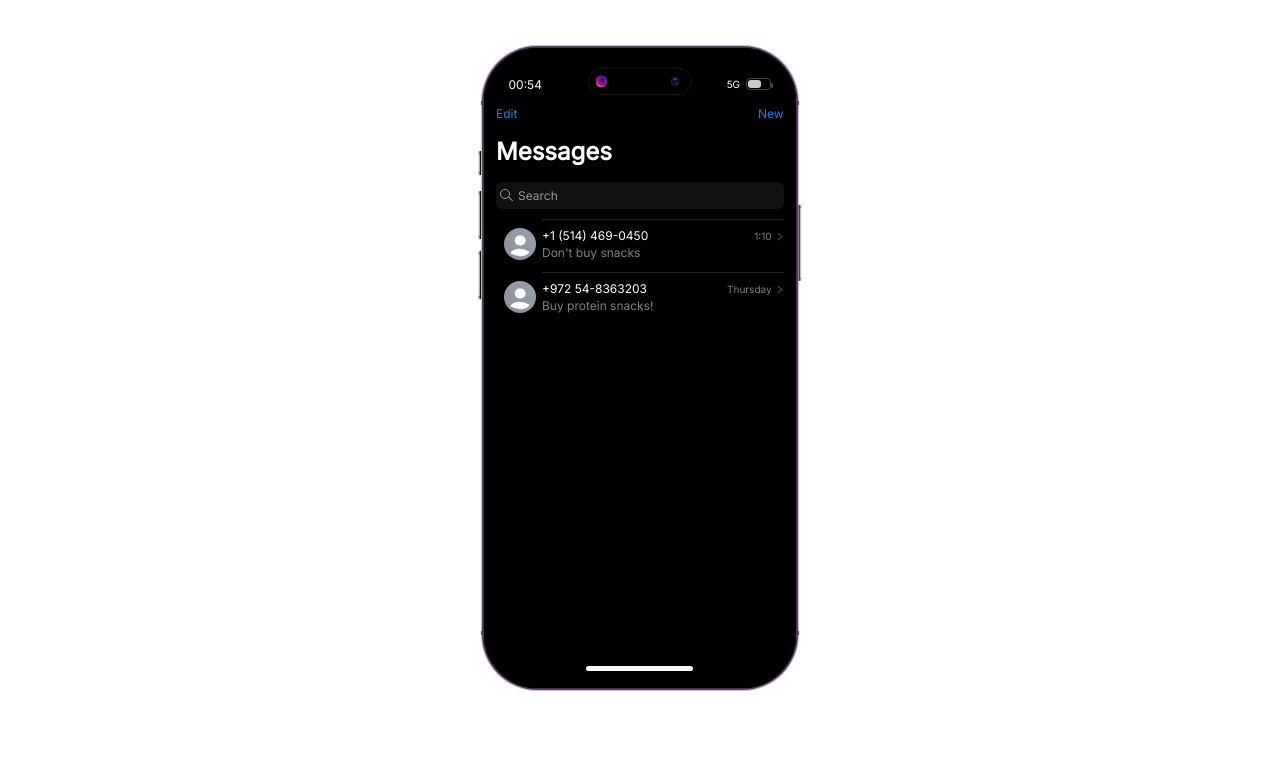
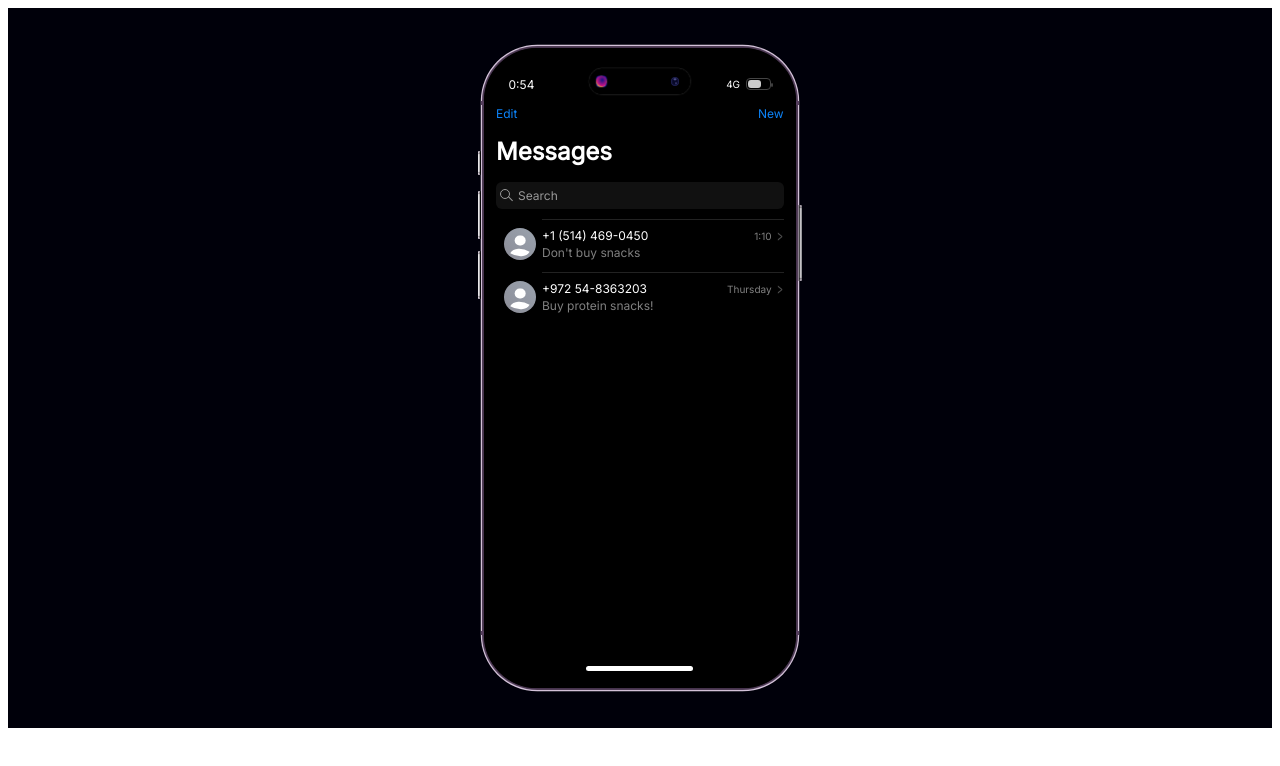
Before and after one commit to kfirprods/vue-iphone-imessage, a Vue app in the folder vue-iphone-imessage/: page / in a window 1280 px wide. Shown: the top 766 px of the page. Built offline with nearby package versions, Linux system fonts and the light colour scheme.

Commit message:
more vuey

```diff
--- a/vue-iphone-imessage/src/App.vue
+++ b/vue-iphone-imessage/src/App.vue
@@ -1,9 +1,35 @@
 <script setup lang="ts">
-import iphone from './components/iPhoneComponent.vue'
+import iPhone from './components/iPhoneComponent.vue'
+import iMessage from './components/iMessageAppComponent.vue'
+
+const conversations = [
+  {
+    sender: '+1 (514) 469-0450',
+    timestamp: '1:10',
+    text: "Don't buy snacks",
+    messages: {
+      timestamp: '1:10',
+      text: "Don't buy snacks"
+    }
+  },
+  {
+    sender: '+972 54-8363203',
+    timestamp: 'Thursday',
+    text: 'Buy protein snacks!'
+  }
+]
 </script>
 
 <template>
-  <iphone></iphone>
+  <main>
+    <iPhone network-text="4G">
+      <iMessage :conversations="conversations" />
+    </iPhone>
+  </main>
 </template>
 
-<style scoped></style>
+<style scoped lang="scss">
+main {
+  background: darken(blue, 48);
+}
+</style>
--- /dev/null
+++ b/vue-iphone-imessage/src/components/iMessageAppComponent.vue
@@ -0,0 +1,219 @@
+<script setup lang="ts">
+import { ref } from 'vue'
+
+defineProps({
+  conversations: {
+    type: Array,
+    required: true
+  }
+})
+
+const selectedConversation = ref(null)
+
+function openConversation(conversation: any) {
+  selectedConversation.value = conversation
+}
+</script>
+
+<template lang="pug">
+.imessage-container
+  .conversations-list-view(v-if="!selectedConversation")
+    .actions-bar
+      .edit Edit
+      .new-message-button New
+    h1 Messages
+    .search-box
+      .search-icon
+      div Search
+    .conversation-list
+      .conversation-container(v-for="conversation, index in conversations" :key="index" @click="openConversation(conversation)")
+        .avatar
+        .text-container
+          .title-line
+            .sender {{ conversation.sender }}
+            .timestamp {{ conversation.timestamp }}
+            .right-chevron >
+          .text-lines
+            label {{ conversation.text }}
+  .conversations-viewer(v-else)
+    .actions-bar
+      .back-button(@click="selectedConversation = null") &lt;
+      .conversation-title {{ selectedConversation.sender }}
+      .empty
+    .messages-list
+      .message-container(v-for="message, index in selectedConversation.messages" :key="index")
+        .text-container
+          .title-line
+            .timestamp {{ message.timestamp }}
+          .text-lines
+            label {{ message.text }}
+</template>
+
+<style scoped lang="scss">
+.imessage-container {
+  background: black;
+  color: white;
+  width: 100%;
+  height: 100%;
+  font-size: 12px;
+  padding: 2px;
+
+  .actions-bar {
+    display: flex;
+    flex-direction: row;
+    color: rgb(12, 131, 248);
+    justify-content: space-between;
+    cursor: pointer;
+    user-select: none;
+    padding-top: 6px;
+    padding-bottom: 12px;
+  }
+
+  h1 {
+    font-size: 24px;
+    font-weight: bold;
+    margin-top: 4px;
+  }
+
+  .search-box {
+    --search-box-foreground: #999;
+    display: flex;
+    flex-direction: row;
+    align-items: center;
+    gap: 4px;
+    width: 100%;
+    background: #111;
+    color: var(--search-box-foreground);
+    border-radius: 6px;
+    padding: 6px 4px;
+    margin: 8px 0;
+
+    .search-icon {
+      --search-icon-size: 14px;
+      width: 14px;
+      height: 14px;
+      position: relative;
+
+      &:before {
+        content: '';
+        position: absolute;
+        top: 0;
+        left: 0;
+        width: calc(var(--search-icon-size) * 0.6);
+        height: calc(var(--search-icon-size) * 0.6);
+        border-radius: 50%;
+        border: 1px solid var(--search-box-foreground);
+      }
+
+      &:after {
+        content: '';
+        position: absolute;
+        top: calc(var(--search-icon-size) * 0.6);
+        left: calc(var(--search-icon-size) * 0.6);
+        width: 1px;
+        height: calc(var(--search-icon-size) * 0.4);
+        background: var(--search-box-foreground);
+        transform: rotateZ(-45deg);
+        transform-origin: top left;
+      }
+    }
+  }
+
+  .conversation-list {
+    display: flex;
+    flex-direction: column;
+
+    .conversation-container {
+      display: flex;
+      flex-direction: row;
+      align-items: center;
+      padding: 2px 0;
+      padding-left: 8px;
+      gap: 6px;
+      cursor: pointer;
+      user-select: none;
+
+      .avatar {
+        --avatar-size: 32px;
+        background-image: linear-gradient(
+          45deg,
+          rgb(141, 141, 151) 0%,
+          rgb(145, 149, 160) 35%,
+          rgb(154, 162, 173) 100%
+        );
+        border-radius: 50%;
+        width: var(--avatar-size);
+        height: var(--avatar-size);
+        position: relative;
+
+        /* Head */
+        &:before {
+          content: '';
+          position: absolute;
+          top: 50%;
+          left: 50%;
+          transform: translateY(-80%) translateX(-50%);
+          width: calc(var(--avatar-size) / 3);
+          height: calc(var(--avatar-size) / 3);
+          border-radius: 50%;
+          background: white;
+        }
+
+        /* Body */
+        &:after {
+          content: '';
+          position: absolute;
+          bottom: 2px;
+          left: 50%;
+          transform: translateX(-50%) rotate(30deg);
+          transform-origin: center;
+          width: calc(var(--avatar-size) * 0.5);
+          height: calc(var(--avatar-size) / 3);
+          border-radius: 100% 0;
+          background: white;
+        }
+      }
+
+      .text-container {
+        flex-grow: 1;
+        border-top: 1px solid #222;
+        padding-top: 8px;
+        padding-bottom: 8px;
+
+        .title-line {
+          display: flex;
+          flex-direction: row;
+          align-items: center;
+          gap: 4px;
+
+          .sender {
+            flex-grow: 1;
+          }
+
+          .timestamp {
+            color: gray;
+            font-size: 10px;
+          }
+
+          .right-chevron {
+            font-size: 12px;
+            color: gray;
+            opacity: 0.6;
+            transform: scaleX(0.8) scaleY(1.3);
+          }
+        }
+      }
+
+      .text-lines {
+        margin-top: 2px;
+        color: gray;
+      }
+    }
+  }
+
+  .conversation-viewer {
+    display: flex;
+    flex-direction: column;
+  }
+}
+</style>
--- a/vue-iphone-imessage/src/components/iPhoneComponent.vue
+++ b/vue-iphone-imessage/src/components/iPhoneComponent.vue
@@ -1,9 +1,20 @@
 <script setup lang="ts">
-import { onMounted } from 'vue'
+import { computed, onMounted, ref } from 'vue'
 
-// Tiny bit of JS to ensure that the notch doesn't move about when you resize the screen
-const delay = 300
-let afterResize: any
+const props = defineProps({
+  clockOverride: {
+    type: String,
+    required: false
+  },
+  networkText: {
+    type: String,
+    default: '5G'
+  }
+})
+
+const clockTime = ref('')
+
+const clockText = computed(() => props.clockOverride || clockTime.value)
 
 function getClockTime() {
   function padTimeComponent(timeComponent: number) {
@@ -14,21 +25,28 @@ function getClockTime() {
   }
 
   var today = new Date()
-  var hh = padTimeComponent(today.getHours())
+  var hh = today.getHours()
   var mm = padTimeComponent(today.getMinutes())
   return hh + ':' + mm
 }
 
 function updateClockText() {
-  const clockDiv = document.getElementsByClassName('clock')[0] as any
-  clockDiv.innerText = getClockTime()
+  clockTime.value = getClockTime()
+  console.log('clockTime.value', clockTime.value)
 }
+
+// Tiny bit of JS to ensure that the notch doesn't move about when you resize the screen
+const resizeDelay = 300
+let afterResizeTimeout: any
 
 onMounted(() => {
   window.onresize = function () {
     document.body.classList.add('is-resizing')
-    clearTimeout(afterResize)
-    afterResize = setTimeout(() => document.body.classList.remove('is-resizing'), delay)
+    clearTimeout(afterResizeTimeout)
+    afterResizeTimeout = setTimeout(
+      () => document.body.classList.remove('is-resizing'),
+      resizeDelay
+    )
   }
 
   // Update clock
@@ -59,9 +77,9 @@ onMounted(() => {
 
         .top-status-indicators
           .left
-						.clock 18:10
+            .clock {{ clockText }}
           .right
-						.network 5G
+            .network {{ networkText }}
             .battery
 
         .notch-container(tabIndex="0")
@@ -75,39 +93,12 @@ onMounted(() => {
                   .duration
         .notch-blur
         .screen
-					.imessage-container
-						.actions-bar
-							.edit Edit
-							.new-message-button New
-						h1 Messages
-						.search-box
-							.search-icon
-							div Search
-						.messages-list
-							.message-container
-								// TODO: use actual avatar icon
-								.avatar
-								.text-container
-									.title-line
-										.sender +1 (514) 469-0450
-										.timestamp 1:10
-										.right-chevron >
-									.text-lines
-										label Don't buy snacks
-
-							.message-container
-								.avatar
-								.text-container
-									.title-line
-										.sender +972 54-8363203
-										.timestamp Thursday
-										.right-chevron >
-									.text-lines
-										label Buy protein snacks!
-
+          slot
 </template>
 
 <style lang="scss">
+// todo: figure out why this style cannot be scoped
+
 @import url('https://fonts.googleapis.com/css2?family=Inter:wght@400&display=swap');
 
 * {
@@ -419,7 +410,6 @@ onMounted(() => {
       border: var(--border-width) solid rgba(white, 0.8);
       border-radius: inherit;
       filter: blur(0.05em);
-      // backdrop-filter: blur(0.75em);
 
       mask-image: radial-gradient(100% 100% at 50% 70%, black 30%, transparent 50%);
       transform: translatez(2px);
@@ -563,18 +553,18 @@ onMounted(() => {
       left: 1px;
       width: calc(var(--battery-width) * (var(--battery-percentage) / 100));
       background: #ccc;
-      border-radius: 3px;
+      border-radius: calc(var(--battery-border-radius) - 1px);
     }
 
     /* Battery nub */
     &:after {
-      --battery-nub-height: 5px;
+      --battery-nub-height: calc(var(--battery-height) / 3);
       content: '';
       position: absolute;
-      top: calc((var(--battery-height) / 2) - var(--battery-nub-height) / 2);
+      top: calc((var(--battery-height) / 2) - (var(--battery-nub-height) / 2));
       right: -3px;
       width: 2px;
-      border-radius: 5px;
+      border-radius: 100%;
       height: var(--battery-nub-height);
       background: var(--battery-border-color);
     }
@@ -680,7 +670,6 @@ onMounted(() => {
 
   .left {
     flex-grow: 2;
-    // background: red;
   }
 
   .text {
@@ -706,7 +695,6 @@ onMounted(() => {
 
   .right {
     flex-grow: 1;
-    // background: blue;
   }
 
   .tile {
@@ -818,182 +806,4 @@ onMounted(() => {
 
   transition: opacity 1s var(--ease-out) 0.25s;
 }
-
-.imessage-container {
-  background: black;
-  color: white;
-  width: 100%;
-  height: 100%;
-  font-size: 12px;
-  padding: 2px;
-
-  .actions-bar {
-    display: flex;
-    flex-direction: row;
-    color: rgb(12, 131, 248);
-    justify-content: space-between;
-    cursor: pointer;
-    user-select: none;
-    padding-top: 6px;
-    padding-bottom: 12px;
-  }
-
-  h1 {
-    font-size: 24px;
-    font-weight: bold;
-    margin-top: 4px;
-  }
-
-  .search-box {
-    --search-box-foreground: #999;
-    display: flex;
-    flex-direction: row;
-    align-items: center;
-    gap: 4px;
-    width: 100%;
-    background: #111;
-    color: var(--search-box-foreground);
-    border-radius: 6px;
-    padding: 6px 4px;
-    margin: 8px 0;
-
-    .search-icon {
-      --search-icon-size: 14px;
-      width: 14px;
-      height: 14px;
-      position: relative;
-
-      &:before {
-        content: '';
-        position: absolute;
-        top: 0;
-        left: 0;
-        width: calc(var(--search-icon-size) * 0.6);
-        height: calc(var(--search-icon-size) * 0.6);
-        border-radius: 50%;
-        border: 1px solid var(--search-box-foreground);
-      }
-
-      &:after {
-        content: '';
-        position: absolute;
-        top: calc(var(--search-icon-size) * 0.6);
-        left: calc(var(--search-icon-size) * 0.6);
-        width: 1px;
-        height: calc(var(--search-icon-size) * 0.4);
-        background: var(--search-box-foreground);
-        transform: rotateZ(-45deg);
-        transform-origin: top left;
-      }
-    }
-  }
-
-  .messages-list {
-    display: flex;
-    flex-direction: column;
-
-    .message-container {
-      display: flex;
-      flex-direction: row;
-      align-items: center;
-      padding: 2px 0;
-      padding-left: 8px;
-      gap: 6px;
-      cursor: pointer;
-      user-select: none;
-
-      .avatar {
-        --avatar-size: 32px;
-        background-image: linear-gradient(
-          45deg,
-          rgb(141, 141, 151) 0%,
-          rgb(145, 149, 160) 35%,
-          rgb(154, 162, 173) 100%
-        );
-        border-radius: 50%;
-        width: var(--avatar-size);
-        height: var(--avatar-size);
-        position: relative;
-
-        /* Head */
-        &:before {
-          content: '';
-          position: absolute;
-          top: 50%;
-          left: 50%;
-          transform: translateY(-80%) translateX(-50%);
-          width: calc(var(--avatar-size) / 3);
-          height: calc(var(--avatar-size) / 3);
-          border-radius: 50%;
-          background: white;
-        }
-
-        /* Body */
-        &:after {
-          content: '';
-          position: absolute;
-          bottom: 2px;
-          left: 50%;
-          transform: translateX(-50%) rotate(30deg);
-          transform-origin: center;
-          width: calc(var(--avatar-size) * 0.5);
-          height: calc(var(--avatar-size) / 3);
-          border-radius: 100% 0;
-          background: white;
-        }
-      }
-
-      .text-container {
-        flex-grow: 1;
-        border-top: 1px solid #222;
-        padding-top: 8px;
-        padding-bottom: 8px;
-
-        .title-line {
-          display: flex;
-          flex-direction: row;
-          align-items: center;
-          gap: 4px;
-
-          .sender {
-            flex-grow: 1;
-          }
-
-          .timestamp {
-            color: gray;
-            font-size: 10px;
-          }
-
-          .right-chevron {
-            font-size: 12px;
-            color: gray;
-            opacity: 0.6;
-            transform: scaleX(0.8) scaleY(1.3);
-          }
-        }
-      }
-
-      .text-lines {
-        margin-top: 2px;
-        color: gray;
-      }
-    }
-  }
-}
-
-.pallette {
-  position: relative;
-  z-index: 1;
-
-  order: 1;
-  display: flex;
-  gap: 2em;
-  margin-right: 2.25em;
-  margin-bottom: -0.25em;
-
-  &:hover ~ .phone-con .screen {
-    transition-delay: 0.5s;
-    opacity: 0;
-  }
-}
 </style>
```
Lines whose indentation alone changed are shown as unchanged.
